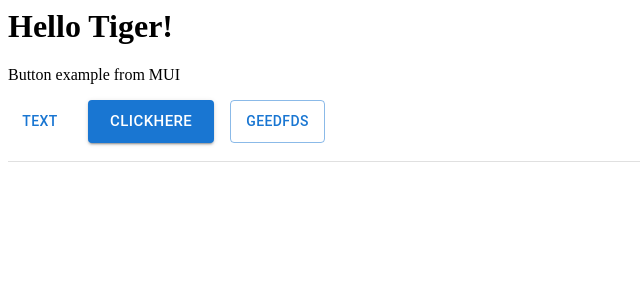
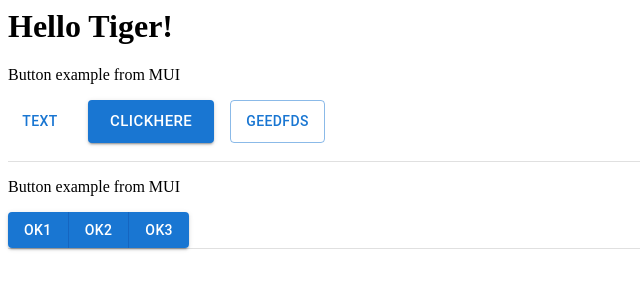
Before and after one commit to Zeetahub/My-first-react, a React (Create React App) app: page / in a window 1280 px wide. Shown: the top 300 px of the page, without its empty margins (0-640 px from the left). Built offline with nearby package versions, Linux system fonts and the light colour scheme.

Commit message:
2 files modified

```diff
--- a/src/App.js
+++ b/src/App.js
@@ -1,7 +1,7 @@
 import * as React from 'react';
 import Divider from '@mui/material/Divider';
 import { Basicbutton } from './Ui_components/button';
-
+import {BasicButtonGroup}from './Ui_components/buttongroup';
 export default function App() {
   return (
     <div>
@@ -10,6 +10,10 @@ export default function App() {
       <Basicbutton />
       <br />
       <Divider />
+      <p>Button example from MUI</p>
+      <BasicButtonGroup />
+      <br/>
+      <Divider />
     </div>
   );
 }
--- a/src/Ui_components/buttongroup.js
+++ b/src/Ui_components/buttongroup.js
@@ -3,12 +3,12 @@ import Button from '@mui/material/Button';
 import ButtonGroup from '@mui/material/ButtonGroup';
 
 
-export default function BasicButtonGroup() {
+export function BasicButtonGroup() {
   return (
-<buttonGroup variant="contained" aria-label="outlined primary button group">
+<ButtonGroup variant="contained" aria-label="outlined primary button group">
   <Button>ok1</Button>
   <Button>ok2</Button>
   <Button>ok3</Button>
-</buttonGroup>
+</ButtonGroup>
   );
 }
```
